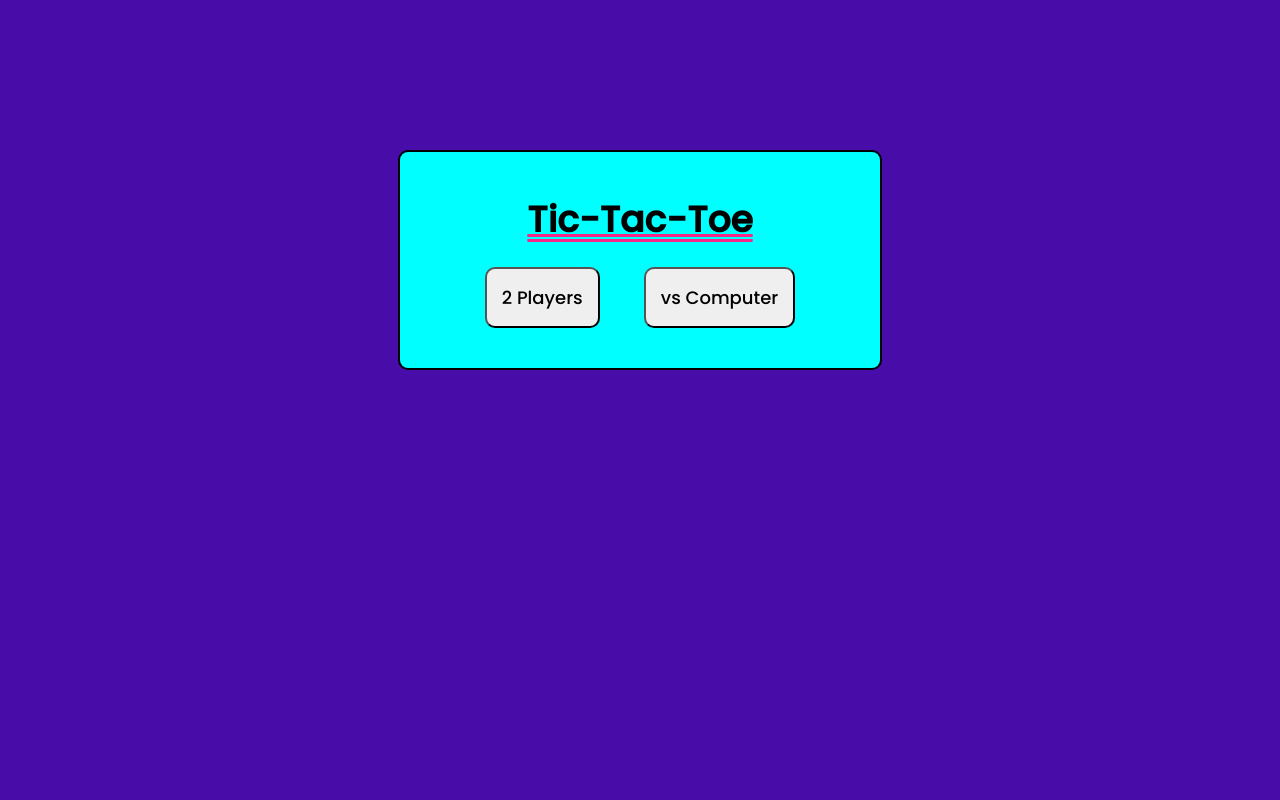
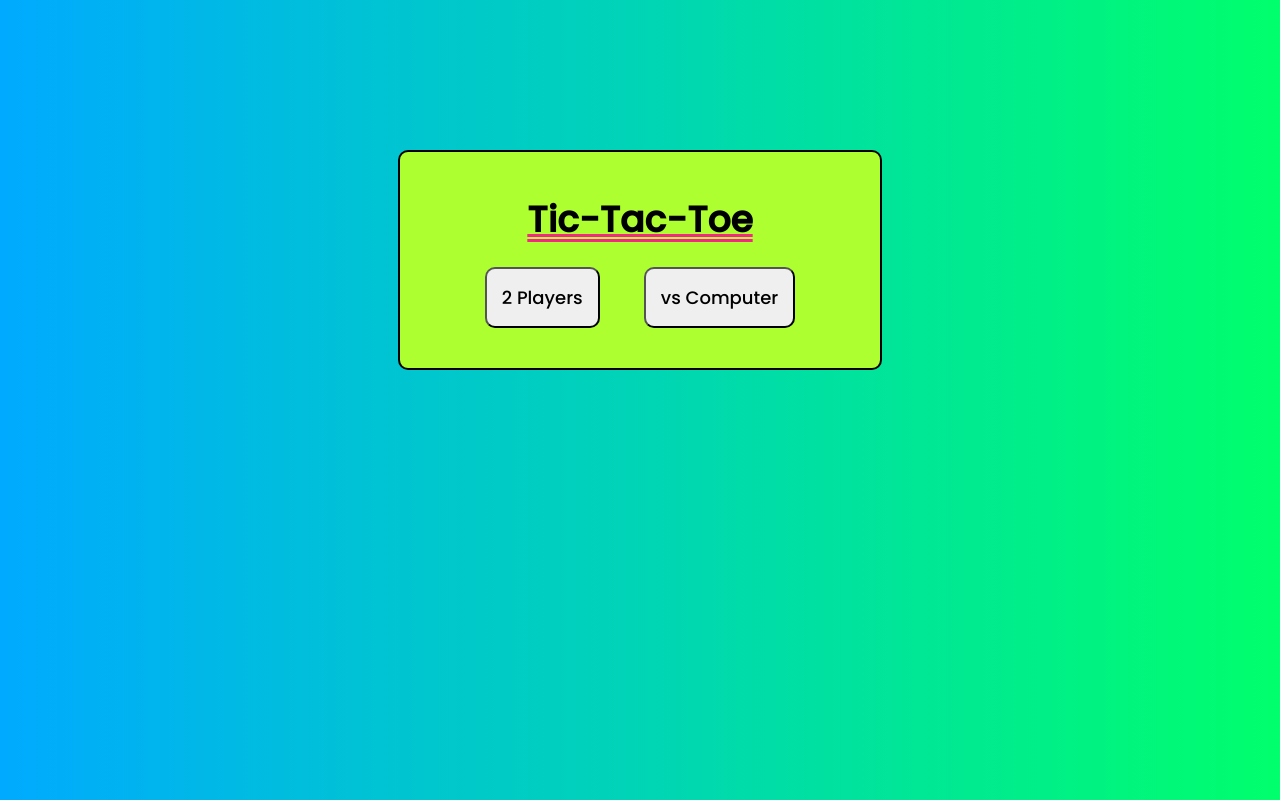
Before and after one commit to tanishka786/PRODIGY_WD_03, a plain HTML site: page index.html in a window 1280 px wide. Drawn offline with Linux system fonts and the light colour scheme.

Commit message:
added bg color

```diff
--- a/style.css
+++ b/style.css
@@ -9,7 +9,7 @@
 body {
     display: flex;
     justify-content: center;
-    background-color:  #480CA8;
+    background: linear-gradient(to right, #00AAFF, #00FF6C);
 }
 
 .container {
@@ -22,7 +22,7 @@ body {
     border-radius: 10px;
     width: 400px;
     padding: 40px;
-    background-color:#00ffff;
+    background-color:greenyellow;
 }
 
 h1 {
```
Also changed, not shown: index.html (+3 -0 lines).
